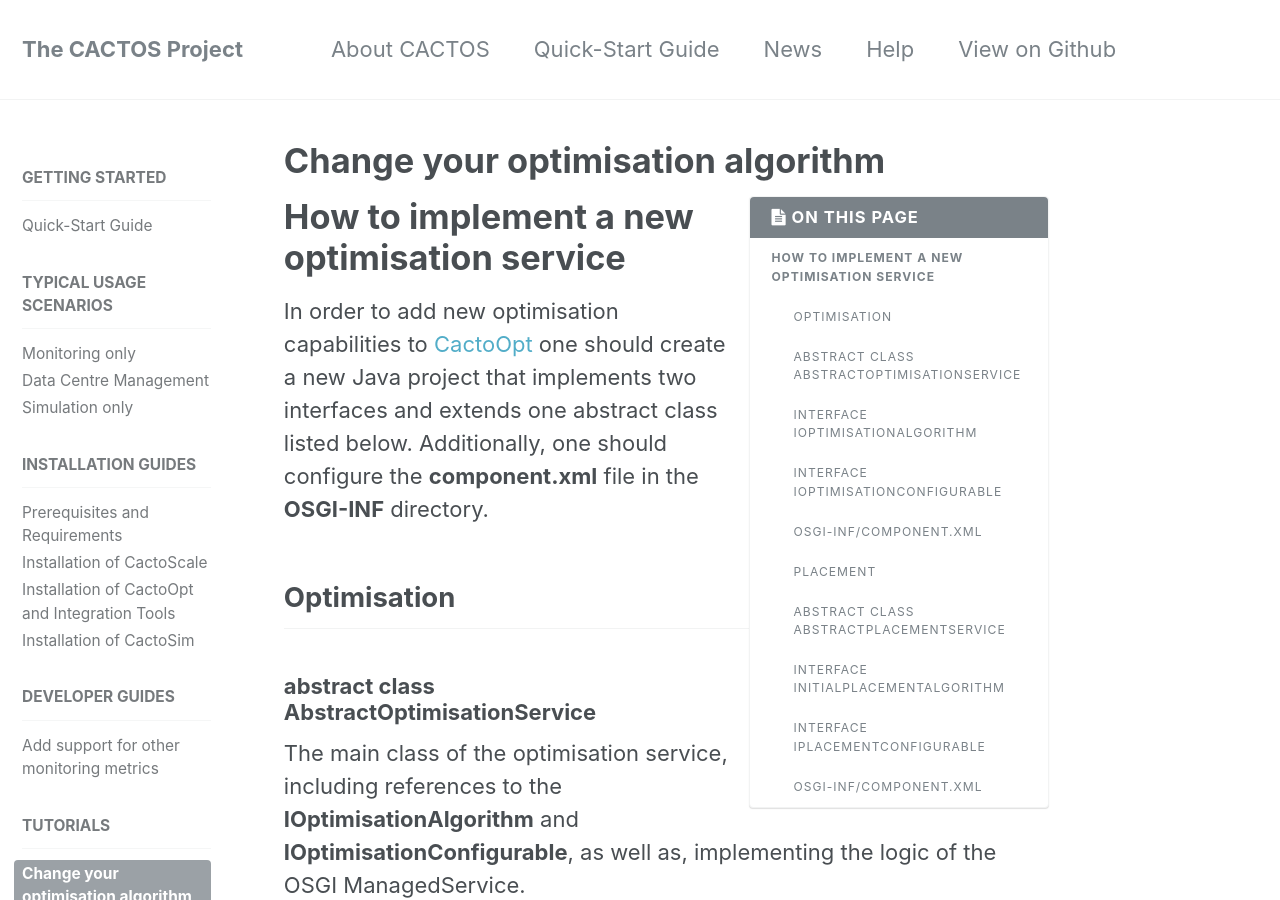
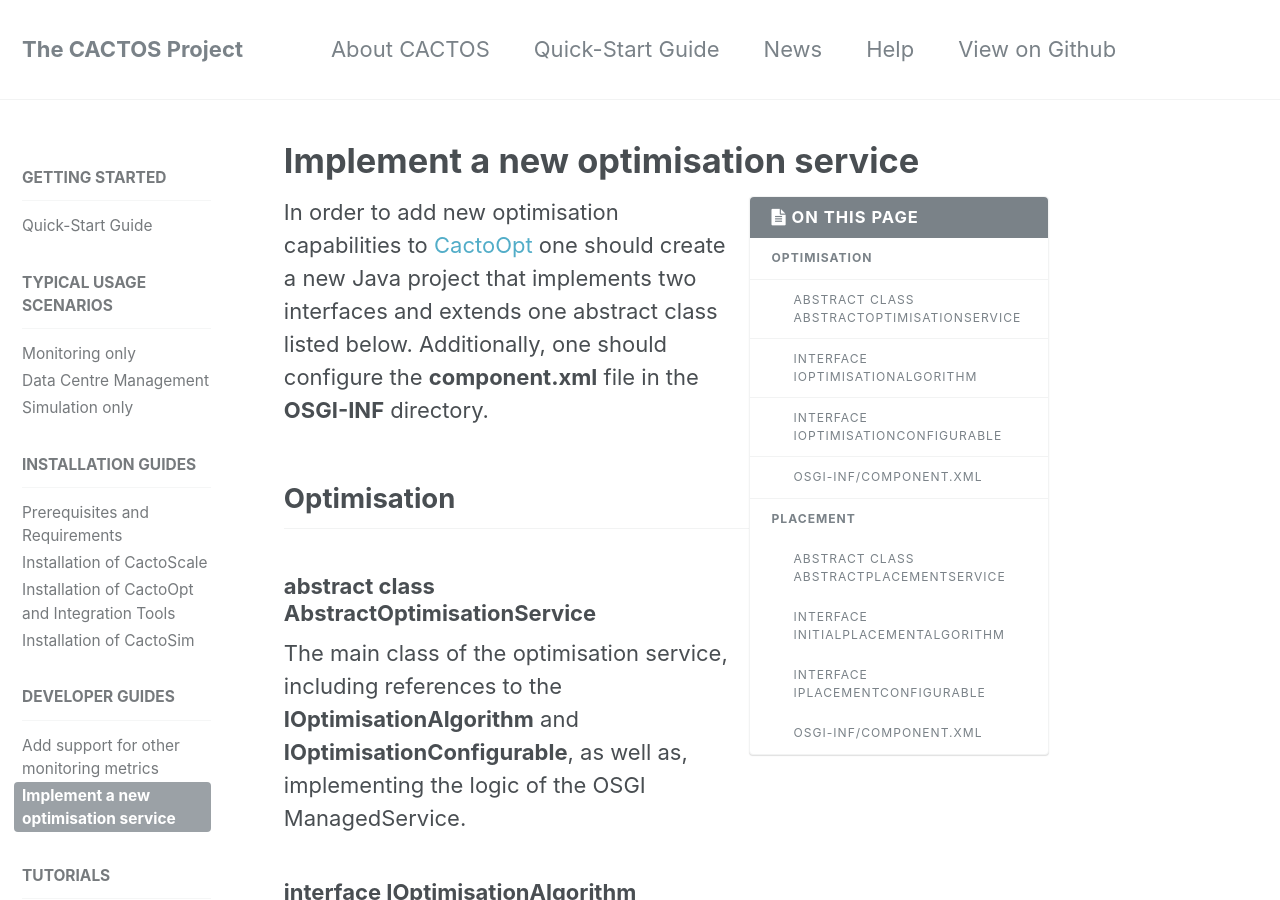
Before and after one commit to cactos/cactos.github.io, a Jekyll site: the page built from _docs/15_change-your-optimisation-algorithm.md, in a window 1280 px wide and 900 px high. Built offline with Jekyll 4.4.1, drawn with Linux system fonts in a browser that asks for light colours.

Commit message:
Move from tutorials to dev-guide

```diff
--- a/_data/navigation.yml
+++ b/_data/navigation.yml
@@ -44,6 +44,8 @@ docs:
     children:
       - title: "Add support for other monitoring metrics"
         url: /docs/dev-guides/support-for-other-monitoring-metrics/
+      - title: "Implement a new optimisation service"
+        url:  /docs/dev-guides/implement-a-new-optimisation-service/
       #- title: "Support a different monitoring platform"
       #  url: /docs/dev-guides/support-different-monitoring-platform/
       #- title: "Support a different simulation engine"
@@ -56,10 +58,6 @@ docs:
     children:
      #- title: "Support a new application in CACTOS"
      #  url: /docs/tutorials/support-a-new-application-in-cactos/
-     - title: "Change your optimisation algorithm"
-       url: /docs/tutorials/change-your-optimisation-algorithm/
-     #- title: "Set-up and run a simple simulation"
-     #  url: /docs/tutorials/setup-and-run-a-simple-simulation/
      - title: "Select the right optimisation algorithm"
        url: /docs/tutorials/the-right-optimisation-algorithm/
      - title: "Specify and modify a data centre scenario"
--- a/_docs/16_change-your-optimisation-algorithm.md
+++ b/_docs/15_change-your-optimisation-algorithm.md
@@ -1,13 +1,11 @@
 ---
-title: "Change your optimisation algorithm"
-permalink: /docs/tutorials/change-your-optimisation-algorithm/
+title: "Implement a new optimisation service"
+permalink: /docs/dev-guides/implement-a-new-optimisation-service/
 ---
 {% include base_path %}
 
-
 {% include toc %}
 
-# How to implement a new optimisation service
 In order to add new optimisation capabilities to [CactoOpt](https://github.com/cactos/cactoopt) one should create a new Java project that implements two interfaces and extends one abstract class listed below. Additionally, one should configure the **component.xml** file in the **OSGI-INF** directory.
 
 ## Optimisation
```
